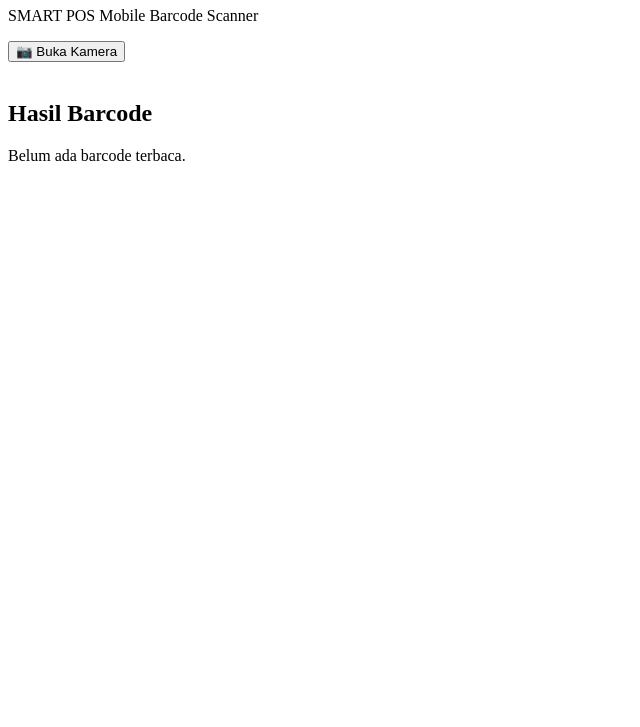
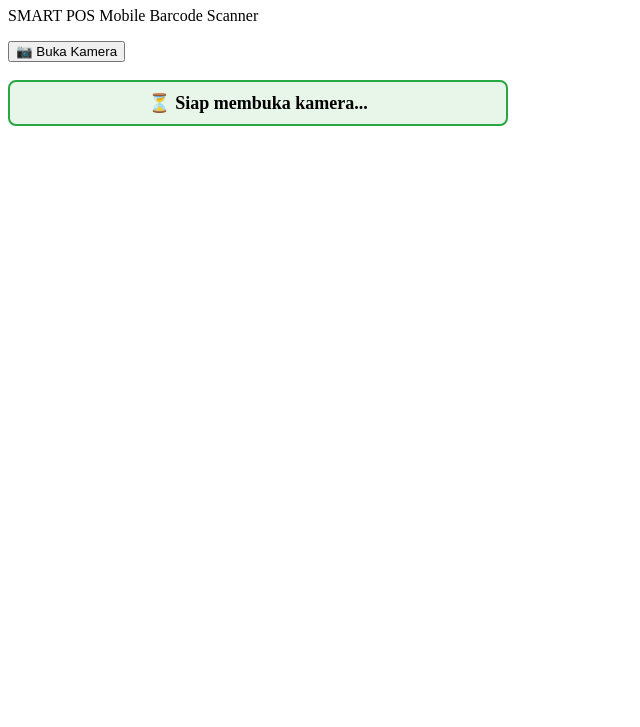
Before and after one commit to smart-pos-scanner/smart-pos-scanner, a plain HTML site: page index.html in a window 1280 px wide. Shown: the part 73-800 px from the top of the page, without its empty margins (0-640 px from the left). Drawn offline with Linux system fonts and the light colour scheme.

Commit message:
Update index.html

```diff
--- a/index.html
+++ b/index.html
@@ -26,6 +26,23 @@
 </button>
 <br><br>
 
+<div
+  id="hasilBarcode"
+  style="
+    max-width:500px;
+    box-sizing:border-box;
+    padding:10px 12px;
+    margin-bottom:10px;
+    border-radius:8px;
+    background:#e8f5e9;
+    border:2px solid #28a745;
+    font-size:18px;
+    font-weight:bold;
+    text-align:center;
+  ">
+  ⏳ Siap membuka kamera...
+</div>
+
 <video
   id="previewKamera"
   autoplay
@@ -34,9 +51,6 @@
 </video>
 
 <p id="statusKamera"></p>
-
-  <h2>Hasil Barcode</h2>
-  <p id="hasilBarcode">Belum ada barcode terbaca.</p>
 
   <script>
     const btnBukaKamera = document.getElementById('btnBukaKamera');
```
Lines whose indentation alone changed are shown as unchanged.
